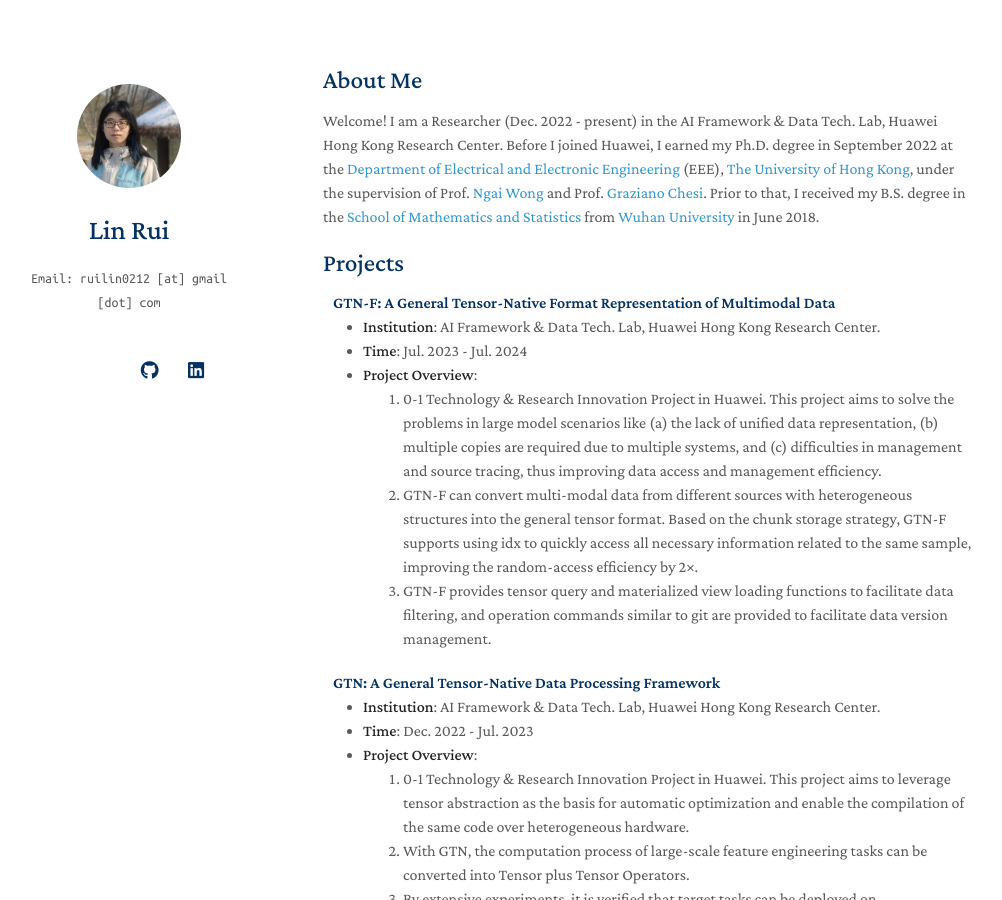
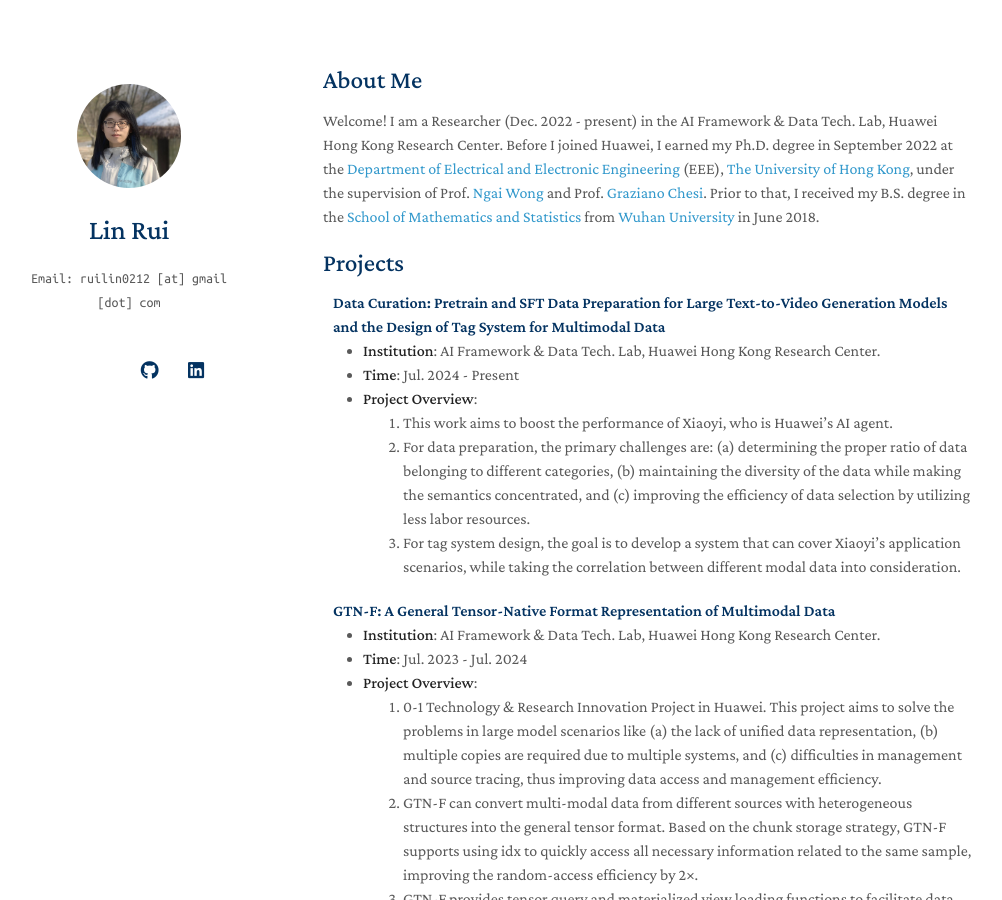
Before and after one commit to rlin27/rlin27.github.io, a Jekyll site: the page built from index.md, in a window 1280 px wide and 900 px high. Shown: the whole window, without its empty margins (147-1149 px from the left). Built offline with Jekyll 4.4.1, drawn with Linux system fonts in a browser that asks for light colours; nearby versions of some CDN libraries; a style sheet for code colours, icons or effects is not loaded; our own code applies the rules of GitHub Pages for plain Markdown files.

Commit message:
update a new project and CVs

```diff
--- a/index.md
+++ b/index.md
@@ -7,6 +7,14 @@ layout: homepage
 Welcome! I am a Researcher (Dec. 2022 - present) in the AI Framework & Data Tech. Lab, Huawei Hong Kong Research Center. Before I joined Huawei, I earned my Ph.D. degree in September 2022 at the [Department of Electrical and Electronic Engineering](https://www.eee.hku.hk/) (EEE), [The University of Hong Kong](https://www.hku.hk/), under the supervision of Prof. [Ngai Wong](https://www.eee.hku.hk/~nwong/) and Prof. [Graziano Chesi](https://www.eee.hku.hk/~chesi/). Prior to that, I received my B.S. degree in the [School of Mathematics and Statistics](http://maths.whu.edu.cn/Englishversion/) from [Wuhan University](https://en.whu.edu.cn/) in June 2018.
 
 ## Projects
+<h4 style="margin:0 10px 0;">Data Curation: Pretrain and SFT Data Preparation for Large Text-to-Video Generation Models and the Design of Tag System for Multimodal Data</h4>
+* **Institution**: AI Framework & Data Tech. Lab, Huawei Hong Kong Research Center.
+* **Time**: Jul. 2024 - Present
+* **Project Overview**:
+  1. This work aims to boost the performance of Xiaoyi, who is Huawei’s AI agent.
+  2. For data preparation, the primary challenges are: (a) determining the proper ratio of data belonging to different categories, (b) maintaining the diversity of the data while making the semantics concentrated, and (c) improving the efficiency of data selection by utilizing less labor resources.
+  3. For tag system design, the goal is to develop a system that can cover Xiaoyi’s application scenarios, while taking the correlation between different modal data into consideration.
+
 <h4 style="margin:0 10px 0;">GTN-F: A General Tensor-Native Format Representation of Multimodal Data</h4>
 * **Institution**: AI Framework & Data Tech. Lab, Huawei Hong Kong Research Center.
 * **Time**: Jul. 2023 - Jul. 2024
```
Also changed, not shown: 2 other files.
